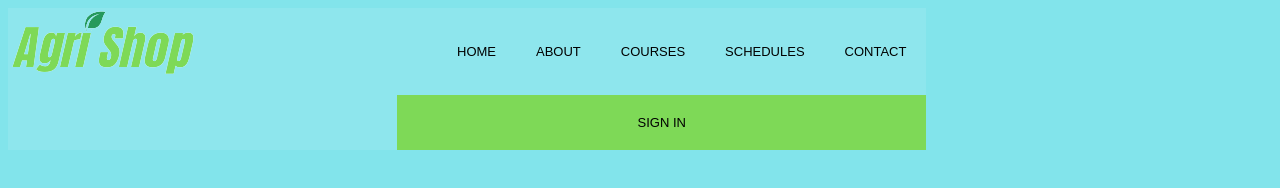
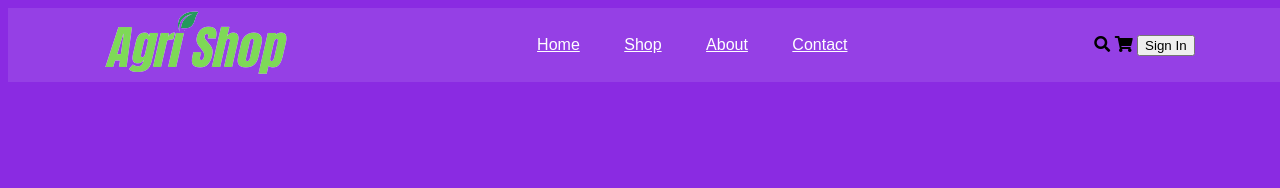
Before and after one commit to newuser5522/Agri-shop, a plain HTML site: page index.html in a window 1280 px wide. Drawn offline with Linux system fonts and the light colour scheme.

Commit message:
addnewcode

```diff
--- a/index.html
+++ b/index.html
@@ -1,4 +1,6 @@
 <!DOCTYPE html>
+<link rel="stylesheet" href="https://use.fontawesome.com/releases/v5.8.1/css/all.css"
+    integrity="sha384-50oBUHEmvpQ+1lW4y57PTFmhCaXp0ML5d60M1M7uH2+nqUivzIebhndOJK28anvf" crossorigin="anonymous">
 <html lang="en">
 
 <head>
@@ -7,29 +9,27 @@
     <title>Agri Shop</title>
     <link rel="stylesheet" href="style.css">
 </head>
-
 <body>
-    <header class="header-area">
-        <div class="leftlogo">
-            <a href="">
-                <img src="img/logo-removebg.png">
-            </a>
+    <header>
+        <div class="logo">
+            <a href="index.html"><img src="img/logo-removebg.png"></a>
         </div>
-        <div class="navbar">
-            <nav class="nav">
-                <div>
-                    <ul class="item">
-                        <li><a class="navlink" href="#">Home</a></li>
-                        <li><a class="navlink" href="#">About</a></li>
-                        <li><a class="navlink" href="#">Courses</a></li>
-                        <li><a class="navlink" href="#">SCHEDULES</a></li>
-                        <li><a class="navlink" href="#">Contact</a></li>
-                    </ul>
-                </div>
-                <div>
-                    <li class="signbutton"><a href="img/newlogo.png">Sign In</a></li>
-                </div>
+        <div class="nav">
+            <nav>
+                <ul>
+                    <li><a href="#">Home</a></li>
+                    <li><a href="#">Shop</a></li>
+                    <li><a href="#">About</a></li>
+                    <li><a href="#">Contact</a></li>
+                </ul>
             </nav>
+        </div>
+        <div class="signbutton">
+            <ul class="icons">
+                <i class="fas fa-search"></i>
+                <i class="fas fa-shopping-cart"></i>
+                <i><button type="button">Sign In</button></i>
+            </ul>
         </div>
     </header>
 </body>
--- a/style.css
+++ b/style.css
@@ -1,39 +1,31 @@
-body {
-    background-color: rgb(130, 228, 235);
+*{
+    font-family: Arial, Helvetica, sans-serif;
+    box-sizing: border-box;
 }
 
-.header-area {
-    position: fixed;
-    background: rgba(250, 250, 250, 0.1);
-    display: flex;
-    justify-content: space-evenly;
-    /*align-items: center;*/
-
+body{
+    background-color: blueviolet;
 }
 
-li {
-    list-style: none;
-    text-transform: uppercase;
-    padding: 20px;
-    font-family: Poppins, sans-serif;
-    font-size: 13px;
-
+header{
+    position: fixed;
+    width: 100%;
+    display: flex;
+    justify-content: space-around;
+    background-color: rgba(250, 250, 250, 0.1);
+    align-items: center;
 }
-.navlink, .signbutton a{
-    color:black;
-    text-decoration: none;
+.nav li {
+    display: inline-block;
+    padding: 0% 20PX;
 }
 
-.item {
-    display: flex;
-    justify-content: right;
+.nav li a{
+    list-style: none;
+    color: white;
 }
 
-.navbar {
-    margin-left: 200PX;
+.icons i{
+    display: inline-block;
+    list-style: none;
 }
-.signbutton{
-    background-color: #7ed957;
-    text-align: center;
-
-}
```
